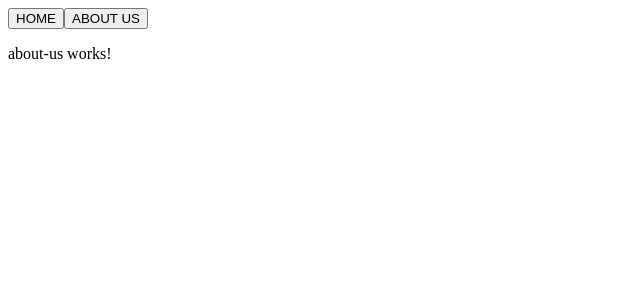
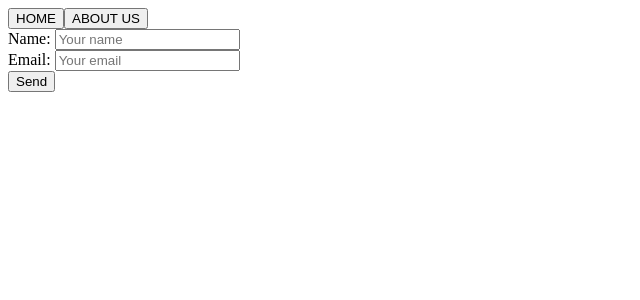
Before and after one commit to mgrzegorczyk/AngularSandbox, an Angular app: page /aboutus in a window 1280 px wide. Shown: the top 300 px of the page, without its empty margins (0-640 px from the left). Built offline with nearby package versions, Linux system fonts and the light colour scheme.

Commit message:
reactive form for about us component

```diff
--- a/src/app/about-us/about-us.component.html
+++ b/src/app/about-us/about-us.component.html
@@ -1 +1,15 @@
-<p>about-us works!</p>
+<form [formGroup]="aboutUsForm" (ngSubmit)="onSubmit(aboutUsForm)">
+    <div>
+      <label>
+        Name:
+        <input formControlName="name" placeholder="Your name">
+      </label>
+    </div>
+    <div>
+      <label>
+        Email:
+        <input formControlName="email" placeholder="Your email">
+      </label>
+    </div>
+    <button type="submit">Send</button>
+</form>
--- a/src/app/about-us/about-us.component.ts
+++ b/src/app/about-us/about-us.component.ts
@@ -1,4 +1,5 @@
 import { Component, OnInit } from '@angular/core';
+import { FormControl, FormGroup } from '@angular/forms';
 
 @Component({
   selector: 'app-about-us',
@@ -6,10 +7,18 @@ import { Component, OnInit } from '@angular/core';
   styleUrls: ['./about-us.component.css']
 })
 export class AboutUsComponent implements OnInit {
+  aboutUsForm: FormGroup = new FormGroup({
+    name: new FormControl(''),
+    email: new FormControl(''),
+  });;
 
   constructor() { }
 
   ngOnInit(): void {
   }
 
+  onSubmit(aboutUsForm: FormGroup){
+    alert("Submited!")
+  }
+
 }
--- a/src/app/app.module.ts
+++ b/src/app/app.module.ts
@@ -4,6 +4,7 @@ import { AppRoutingModule } from './app-routing.module';
 import { AppComponent } from './app.component';
 import { HomeComponent } from './home/home.component';
 import { AboutUsComponent } from './about-us/about-us.component';
+import { ReactiveFormsModule } from '@angular/forms';
 
 @NgModule({
   declarations: [
@@ -13,7 +14,8 @@ import { AboutUsComponent } from './about-us/about-us.component';
   ],
   imports: [
     BrowserModule,
-    AppRoutingModule
+    AppRoutingModule,
+    ReactiveFormsModule
   ],
   providers: [],
   bootstrap: [AppComponent]
```
